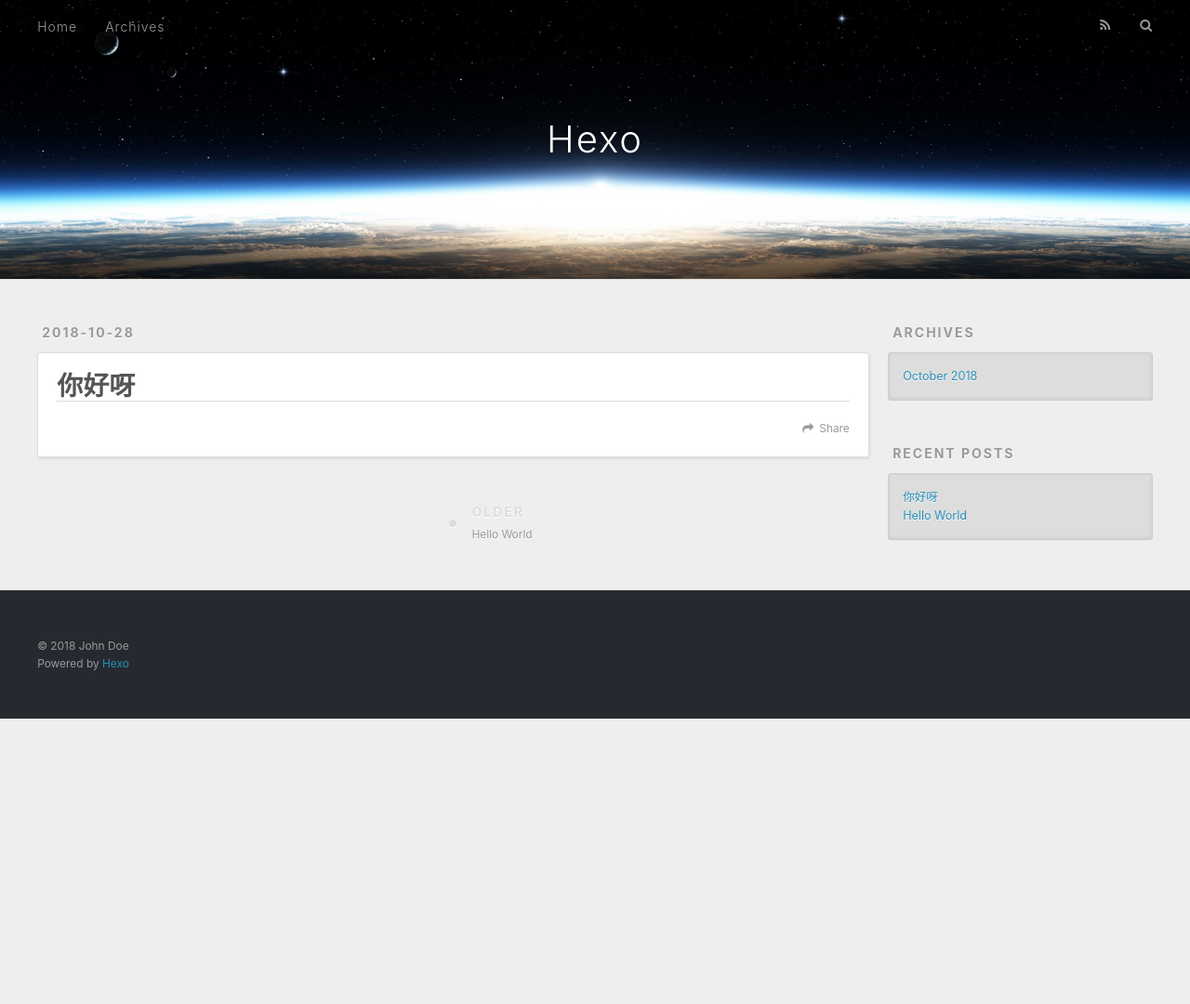
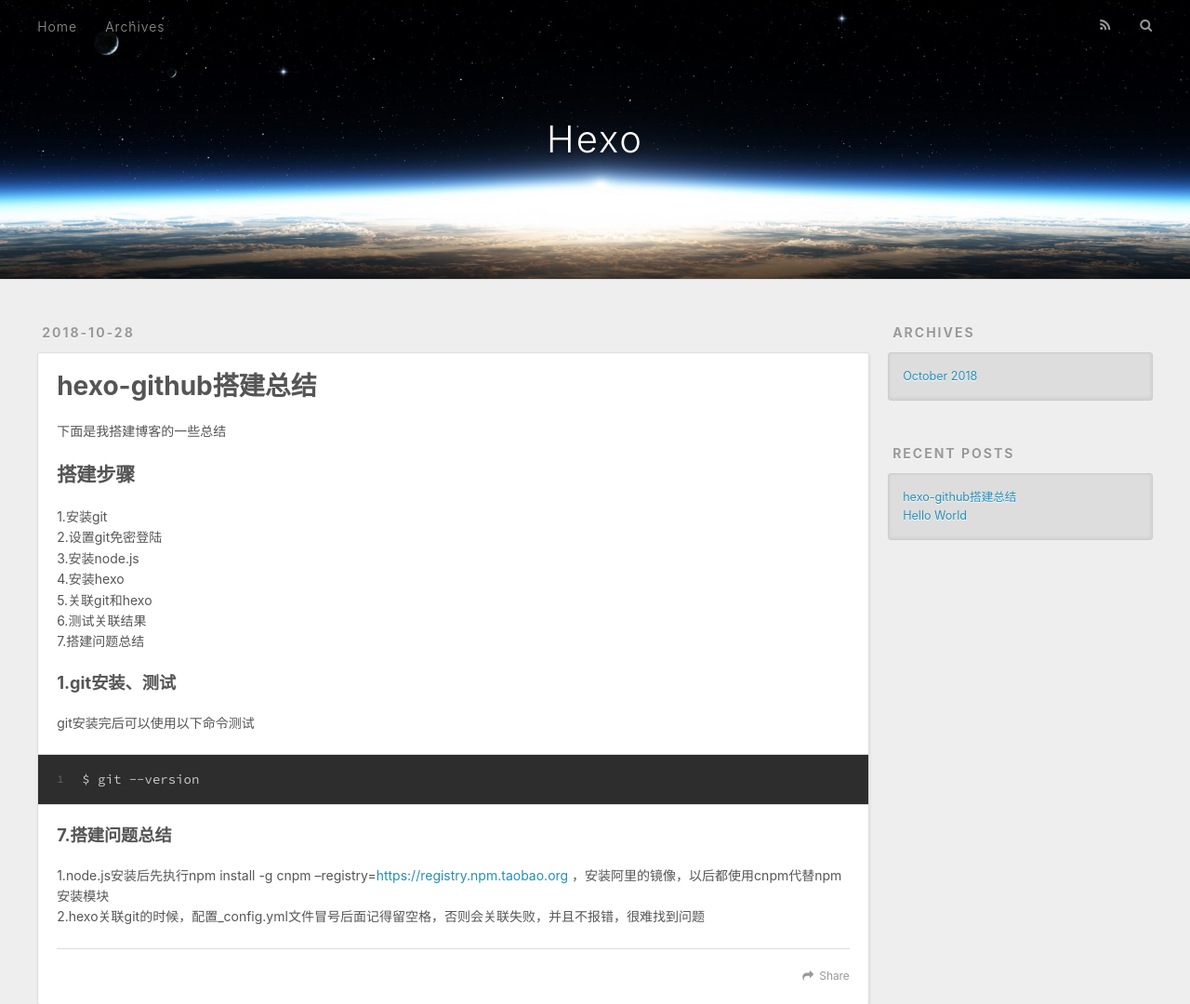
Before and after one commit to riverzzz/riverzzz.github.io, a plain HTML site: page 2018/10/28/hexo-github搭建总结/index.html in a window 1280 px wide. Shown: the top 1080 px of the page at 93% size. Before the commit the page ends 800 px from the top, so only its background shows below. Drawn offline with nearby package versions, Linux system fonts and the light colour scheme.

Commit message:
Site updated: 2018-11-02 22:13:46

```diff
--- a/2018/10/28/hexo-github搭建总结/index.html
+++ b/2018/10/28/hexo-github搭建总结/index.html
@@ -5,16 +5,19 @@
 
 
 
-  <title>你好呀 | Hexo</title>
+  <title>hexo-github搭建总结 | Hexo</title>
   <meta name="viewport" content="width=device-width, initial-scale=1, maximum-scale=1">
-  <meta property="og:type" content="article">
-<meta property="og:title" content="你好呀">
+  <meta name="description" content="下面是我搭建博客的一些总结 搭建步骤1.安装git2.设置git免密登陆3.安装node.js4.安装hexo5.关联git和hexo6.测试关联结果7.搭建问题总结 1.git安装、测试git安装完后可以使用以下命令测试1$ git --version 7.搭建问题总结1.node.js安装后先执行npm install -g cnpm –registry=https://registry.np">
+<meta property="og:type" content="article">
+<meta property="og:title" content="hexo-github搭建总结">
 <meta property="og:url" content="http://yoursite.com/2018/10/28/hexo-github搭建总结/index.html">
 <meta property="og:site_name" content="Hexo">
+<meta property="og:description" content="下面是我搭建博客的一些总结 搭建步骤1.安装git2.设置git免密登陆3.安装node.js4.安装hexo5.关联git和hexo6.测试关联结果7.搭建问题总结 1.git安装、测试git安装完后可以使用以下命令测试1$ git --version 7.搭建问题总结1.node.js安装后先执行npm install -g cnpm –registry=https://registry.np">
 <meta property="og:locale" content="default">
-<meta property="og:updated_time" content="2018-10-28T04:48:54.806Z">
+<meta property="og:updated_time" content="2018-11-02T14:12:35.379Z">
 <meta name="twitter:card" content="summary">
-<meta name="twitter:title" content="你好呀">
+<meta name="twitter:title" content="hexo-github搭建总结">
+<meta name="twitter:description" content="下面是我搭建博客的一些总结 搭建步骤1.安装git2.设置git免密登陆3.安装node.js4.安装hexo5.关联git和hexo6.测试关联结果7.搭建问题总结 1.git安装、测试git安装完后可以使用以下命令测试1$ git --version 7.搭建问题总结1.node.js安装后先执行npm install -g cnpm –registry=https://registry.np">
 
     <link rel="alternate" href="/atom.xml" title="Hexo" type="application/atom+xml">
 
@@ -75,7 +78,7 @@
 
 
     <h1 class="article-title" itemprop="name">
-      你好呀
+      hexo-github搭建总结
     </h1>
 
 
@@ -83,6 +86,10 @@
 
     <div class="article-entry" itemprop="articleBody">
 
+        <p>下面是我搭建博客的一些总结</p>
+<h2 id="搭建步骤"><a href="#搭建步骤" class="headerlink" title="搭建步骤"></a>搭建步骤</h2><p>1.安装git<br>2.设置git免密登陆<br>3.安装node.js<br>4.安装hexo<br>5.关联git和hexo<br>6.测试关联结果<br>7.搭建问题总结</p>
+<h3 id="1-git安装、测试"><a href="#1-git安装、测试" class="headerlink" title="1.git安装、测试"></a>1.git安装、测试</h3><p>git安装完后可以使用以下命令测试<br><figure class="highlight bash"><table><tr><td class="gutter"><pre><span class="line">1</span><br></pre></td><td class="code"><pre><span class="line">$ git --version</span><br></pre></td></tr></table></figure></p>
+<h3 id="7-搭建问题总结"><a href="#7-搭建问题总结" class="headerlink" title="7.搭建问题总结"></a>7.搭建问题总结</h3><p>1.node.js安装后先执行npm install -g cnpm –registry=<a href="https://registry.npm.taobao.org" target="_blank" rel="noopener">https://registry.npm.taobao.org</a> ，安装阿里的镜像，以后都使用cnpm代替npm安装模块<br>2.hexo关联git的时候，配置_config.yml文件冒号后面记得留空格，否则会关联失败，并且不报错，很难找到问题</p>
 
 
     </div>
@@ -136,7 +143,7 @@
       <ul>
 
           <li>
-            <a href="/2018/10/28/hexo-github搭建总结/">你好呀</a>
+            <a href="/2018/10/28/hexo-github搭建总结/">hexo-github搭建总结</a>
           </li>
 
           <li>
```
Also changed, not shown: 2018/10/28/hello-world/index.html (+2 -2 lines), archives/2018/10/index.html (+2 -2 lines), archives/2018/index.html (+2 -2 lines), archives/index.html (+2 -2 lines), index.html (+6 -2 lines).
